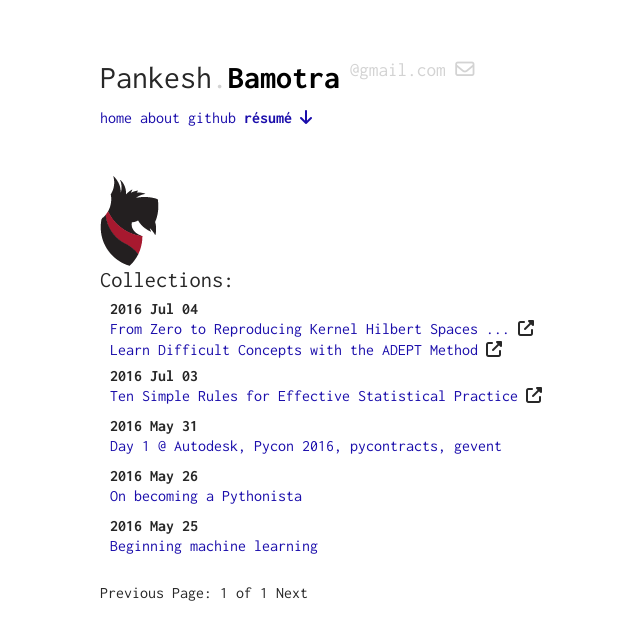
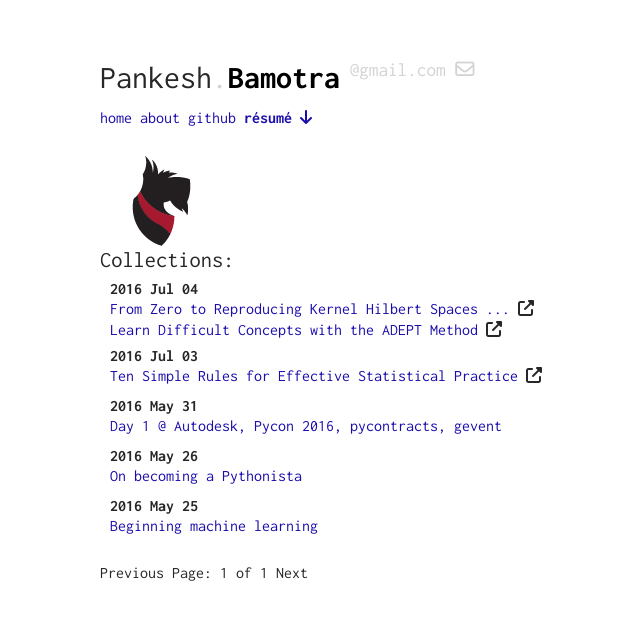
Before and after one commit to pbamotra/sciontist, a Jekyll site: the page built from index.html, in a window 1280 px wide. Shown: the top 640 px of the page, without its empty margins (240-880 px from the left). Built offline with Jekyll 4.4.1, drawn with Linux system fonts in a browser that asks for light colours; nearby versions of some CDN libraries; a script that is not in the unit is left out; the list of posts is cut into pages by our own code.

Commit message:
Mascot source set

```diff
--- a/assets/css/main.scss
+++ b/assets/css/main.scss
@@ -275,12 +275,10 @@ ul.share-buttons li{
 
 #logo {
     display: inline-block;
+    margin-top: -20px;
+    margin-left: 2em;
 }
 
 #lname {
     color: black;
 }
-
-#lname:hover {
-    color: #9C0000;
-}
```
